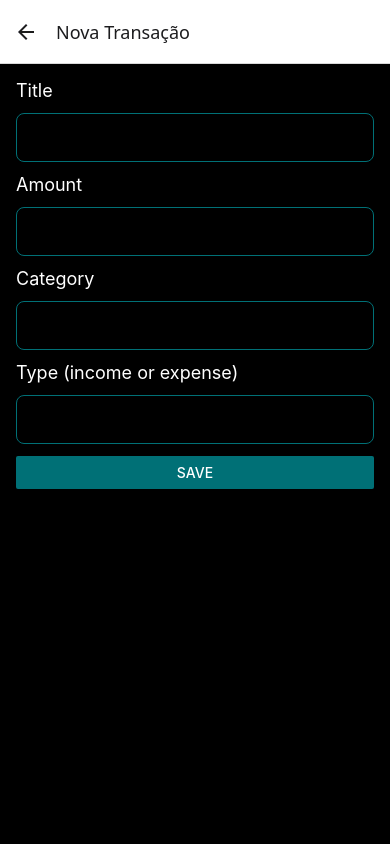
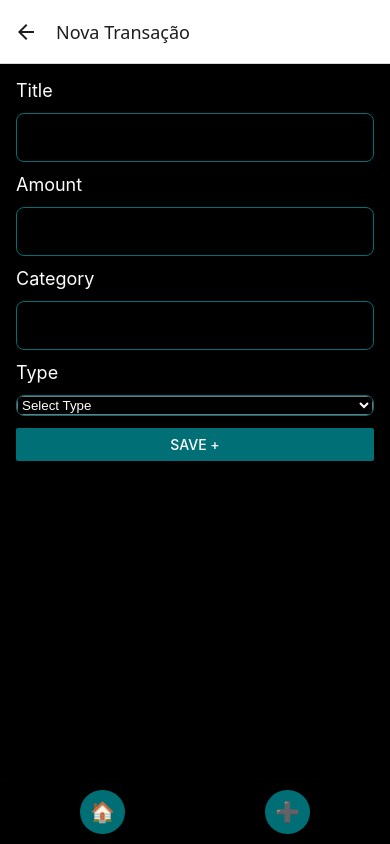
Before and after one commit to AfonsoSousa123/ExpenseTracker, a React Native app: screen /AddTransaction in a window 390 px wide. Built offline with nearby package versions, Linux system fonts and the light colour scheme.

Commit message:
feat: Enhance AddTransactionScreen with category picker and improve layout; add BottomNavigationBar and ConfirmModal for transaction deletion

```diff
--- a/App.tsx
+++ b/App.tsx
@@ -9,6 +9,7 @@ import HomeScreen from "./screens/HomeScreen";
 import AddTransactionScreen from "./screens/AddTransactionScreen";
 import { SafeAreaProvider } from "react-native-safe-area-context";
 import { useColorScheme } from "react-native";
+import BottomNavigationBar from "./components/layout/BottomNavigationBar";
 
 const Stack = createNativeStackNavigator();
 
@@ -26,6 +27,7 @@ export default function App() {
             options={{ title: "Nova Transação" }}
           />
         </Stack.Navigator>
+        <BottomNavigationBar />
       </NavigationContainer>
     </SafeAreaProvider>
   );
--- /dev/null
+++ b/components/layout/BottomNavigationBar.tsx
@@ -0,0 +1,85 @@
+import React, { useState } from "react";
+import { View, Text, TouchableOpacity, StyleSheet } from "react-native";
+// @ts-ignore
+import { useNavigation } from "@react-navigation/native";
+
+const BottomNavigationBar = () => {
+  const [activeButton, setActiveButton] = useState<string | null>(null);
+  const navigation = useNavigation();
+
+  const buttons = [
+    { id: "home", label: "Home", emoji: "🏠", screen: "Home" },
+    {
+      id: "newTransaction",
+      label: "New Transaction",
+      emoji: "➕",
+      screen: "AddTransaction",
+    },
+  ];
+
+  return (
+    <View style={styles.container}>
+      {buttons.map((button) => (
+        <View key={button.id} style={styles.buttonWrapper}>
+          {activeButton === button.id && (
+            <Text style={styles.tooltip}>{button.label}</Text>
+          )}
+          <TouchableOpacity
+            style={[
+              styles.button,
+              activeButton === button.id && styles.activeButton,
+            ]}
+            onPressIn={() => setActiveButton(button.id)}
+            onPressOut={() => setActiveButton(null)}
+            onPress={() => navigation.navigate(button.screen as never)}
+          >
+            <Text style={styles.emoji}>{button.emoji}</Text>
+          </TouchableOpacity>
+        </View>
+      ))}
+    </View>
+  );
+};
+
+export default BottomNavigationBar;
+
+const styles = StyleSheet.create({
+  container: {
+    flexDirection: "row",
+    justifyContent: "space-around",
+    alignItems: "center",
+    backgroundColor: "#000000",
+    padding: 10,
+    shadowColor: "#006f75",
+    shadowOffset: { width: 0, height: 2 },
+    shadowOpacity: 0.25,
+    shadowRadius: 3.84,
+    elevation: 5,
+  },
+  buttonWrapper: {
+    alignItems: "center",
+  },
+  tooltip: {
+    position: "absolute",
+    top: -30,
+    backgroundColor: "black",
+    color: "white",
+    paddingHorizontal: 5,
+    paddingVertical: 2,
+    borderRadius: 5,
+    fontSize: 10,
+  },
+  button: {
+    backgroundColor: "#006f75",
+    padding: 10,
+    borderRadius: 50,
+    transform: [{ translateY: 0 }, { scale: 1 }],
+    transition: "transform 0.3s",
+  },
+  activeButton: {
+    transform: [{ translateY: -10 }, { scale: 1.2 }],
+  },
+  emoji: {
+    fontSize: 20,
+  },
+});
--- /dev/null
+++ b/components/modals/ConfirmModal.tsx
@@ -0,0 +1,72 @@
+import React from "react";
+import { View, Text, StyleSheet, Modal, TouchableOpacity } from "react-native";
+
+const ConfirmModal = ({
+  visible,
+  onConfirm,
+  onCancel,
+  message,
+}: {
+  visible: boolean;
+  onConfirm: () => void;
+  onCancel: () => void;
+  message: string;
+}) => {
+  return (
+    <Modal transparent={true} visible={visible} animationType="fade">
+      <View style={styles.overlay}>
+        <View style={styles.modal}>
+          <Text style={styles.message}>{message}</Text>
+          <View style={styles.buttons}>
+            <TouchableOpacity style={styles.button} onPress={onConfirm}>
+              <Text style={styles.buttonText}>Yes</Text>
+            </TouchableOpacity>
+            <TouchableOpacity style={styles.button} onPress={onCancel}>
+              <Text style={styles.buttonText}>No</Text>
+            </TouchableOpacity>
+          </View>
+        </View>
+      </View>
+    </Modal>
+  );
+};
+
+export default ConfirmModal;
+
+const styles = StyleSheet.create({
+  overlay: {
+    flex: 1,
+    justifyContent: "center",
+    alignItems: "center",
+    backgroundColor: "rgba(0, 0, 0, 0.5)",
+  },
+  modal: {
+    width: "80%",
+    backgroundColor: "#ffffff",
+    borderRadius: 10,
+    padding: 20,
+    alignItems: "center",
+  },
+  message: {
+    fontSize: 16,
+    marginBottom: 20,
+    textAlign: "center",
+  },
+  buttons: {
+    flexDirection: "row",
+    justifyContent: "space-between",
+    width: "100%",
+  },
+  button: {
+    flex: 1,
+    marginHorizontal: 5,
+    padding: 10,
+    backgroundColor: "#007076",
+    borderRadius: 5,
+    alignItems: "center",
+  },
+  buttonText: {
+    color: "#ffffff",
+    fontSize: 16,
+  },
+});
--- a/package.json
+++ b/package.json
@@ -11,18 +11,19 @@
   },
   "dependencies": {
     "@react-native-async-storage/async-storage": "^2.1.2",
+    "@react-native-picker/picker": "^2.11.0",
     "@react-navigation/native": "^7.1.5",
     "@react-navigation/native-stack": "^7.3.9",
     "expo": "~52.0.43",
     "expo-status-bar": "~2.0.1",
+    "expo-updates": "~0.27.4",
     "react": "18.3.1",
     "react-native": "0.76.9",
     "react-native-gesture-handler": "^2.25.0",
     "react-native-safe-area-context": "^5.3.0",
     "react-native-screens": "^4.10.0",
     "react-native-svg": "15.8.0",
-    "react-native-uuid": "^2.0.3",
-    "expo-updates": "~0.27.4"
+    "react-native-uuid": "^2.0.3"
   },
   "devDependencies": {
     "@babel/core": "^7.25.2",
--- a/screens/AddTransactionScreen.tsx
+++ b/screens/AddTransactionScreen.tsx
@@ -1,10 +1,19 @@
 import React, { useState } from "react";
-import { View, Text, TextInput, Button, StyleSheet, Alert } from "react-native";
+import {
+  View,
+  Text,
+  TextInput,
+  Button,
+  StyleSheet,
+  Alert,
+  ScrollView,
+} from "react-native";
 import AsyncStorage from "@react-native-async-storage/async-storage";
 import uuid from "react-native-uuid";
 // @ts-ignore
 import { useNavigation } from "@react-navigation/native";
 import { Transaction } from "../types/Transaction";
+import { Picker } from "@react-native-picker/picker";
 
 const STORAGE_KEY = "@transactions";
 
@@ -39,7 +48,7 @@ const AddTransactionScreen = () => {
   };
 
   return (
-    <View style={styles.container}>
+    <ScrollView contentContainerStyle={styles.container}>
       <Text style={styles.label}>Title</Text>
       <TextInput style={styles.input} value={title} onChangeText={setTitle} />
       <Text style={styles.label}>Amount</Text>
@@ -55,21 +64,27 @@ const AddTransactionScreen = () => {
         value={category}
         onChangeText={setCategory}
       />
-      <Text style={styles.label}>Type (income or expense)</Text>
-      <TextInput
-        style={styles.input}
-        value={type}
-        onChangeText={(v) => setType(v as "income" | "expense")}
-      />
-      <Button color={"#007076"} title="Save" onPress={handleSave} />
-    </View>
+      <Text style={styles.label}>Type</Text>
+      <View style={styles.pickerContainer}>
+        <Picker
+          selectedValue={type}
+          onValueChange={(value) => setType(value as "income" | "expense")}
+          style={styles.picker}
+        >
+          <Picker.Item label="Select Type" value="" />
+          <Picker.Item label="Income" value="income" />
+          <Picker.Item label="Expense" value="expense" />
+        </Picker>
+      </View>
+      <Button color={"#007076"} title="Save +" onPress={handleSave} />
+    </ScrollView>
   );
 };
 
 export default AddTransactionScreen;
 
 const styles = StyleSheet.create({
-  container: { flex: 1, padding: 16, backgroundColor: "#000000" },
+  container: { flexGrow: 1, padding: 16, backgroundColor: "#000000" },
   input: {
     borderWidth: 1,
     color: "#ffffff",
@@ -83,8 +98,15 @@ const styles = StyleSheet.create({
     marginBottom: 12,
     fontSize: 18,
   },
-  saveBtn: {
-    marginTop: 30,
-    color: "#007076",
+  pickerContainer: {
+    borderWidth: 1,
+    borderColor: "#007076",
+    borderRadius: 8,
+    marginBottom: 12,
+    overflow: "hidden",
+  },
+  picker: {
+    color: "#ffffff",
+    backgroundColor: "#000000",
   },
 });
--- a/screens/HomeScreen.tsx
+++ b/screens/HomeScreen.tsx
@@ -1,21 +1,51 @@
 import React, { useEffect, useState } from "react";
-import { View, Text, Button, FlatList, StyleSheet } from "react-native";
-// @ts-ignore
-import { useNavigation, useIsFocused } from "@react-navigation/native";
+import { FlatList, Text, StyleSheet } from "react-native";
+import { useIsFocused } from "@react-navigation/native";
 import { Transaction } from "../types/Transaction";
 import TransactionItem from "../components/TransactionItem";
 import AsyncStorage from "@react-native-async-storage/async-storage";
+import ConfirmModal from "../components/modals/ConfirmModal";
 
 const STORAGE_KEY = "@transactions";
 
 const HomeScreen = () => {
-  const navigation = useNavigation();
   const isFocused = useIsFocused();
   const [transactions, setTransactions] = useState<Transaction[]>([]);
+  const [selectedTransaction, setSelectedTransaction] = useState<string | null>(
+    null
+  );
+  const [isModalVisible, setModalVisible] = useState(false);
 
   const loadTransactions = async () => {
     const data = await AsyncStorage.getItem(STORAGE_KEY);
     if (data) setTransactions(JSON.parse(data));
+  };
+
+  const onDelete = async (id: string) => {
+    const updatedTransactions = transactions.filter((t) => t.id !== id);
+    setTransactions(updatedTransactions);
+    await AsyncStorage.setItem(
+      STORAGE_KEY,
+      JSON.stringify(updatedTransactions)
+    );
+  };
+
+  const handleDeleteRequest = (id: string) => {
+    setSelectedTransaction(id);
+    setModalVisible(true);
+  };
+
+  const handleConfirmDelete = () => {
+    if (selectedTransaction) {
+      onDelete(selectedTransaction);
+    }
+    setModalVisible(false);
+    setSelectedTransaction(null);
+  };
+
+  const handleCancelDelete = () => {
+    setModalVisible(false);
+    setSelectedTransaction(null);
   };
 
   useEffect(() => {
@@ -29,19 +59,25 @@ const HomeScreen = () => {
   );
 
   return (
-    <View style={styles.container}>
-      <Text style={styles.header}>Balance: {balance}€</Text>
+    <>
       <FlatList
         data={transactions}
         keyExtractor={(item) => item.id}
-        renderItem={({ item }) => <TransactionItem transaction={item} />}
+        renderItem={({ item }) => (
+          <TransactionItem transaction={item} onDelete={handleDeleteRequest} />
+        )}
+        ListHeaderComponent={
+          <Text style={styles.header}>Balance: {balance}€</Text>
+        }
+        contentContainerStyle={styles.container}
       />
-      <Button
-        title="+ New Transaction"
-        color="#007076"
-        onPress={() => navigation.navigate("AddTransaction" as never)}
+      <ConfirmModal
+        visible={isModalVisible}
+        onConfirm={handleConfirmDelete}
+        onCancel={handleCancelDelete}
+        message="Are you sure you want to delete this transaction?"
       />
-    </View>
+    </>
   );
 };
 
@@ -49,12 +85,18 @@ export default HomeScreen;
 
 const styles = StyleSheet.create({
   container: {
-    flex: 1,
     padding: 16,
     backgroundColor: "#000000",
+    height: "100%",
   },
   header: {
+    backgroundColor: "#007076",
+    borderRadius: 8,
+    padding: 14,
     fontSize: 24,
+    alignContent: "center",
+    alignItems: "center",
+    textAlign: "center",
     fontWeight: "bold",
     marginBottom: 16,
     color: "#ffffff",
```
Also changed, not shown: 1 other file (tests, documents, lock files or other folders).
